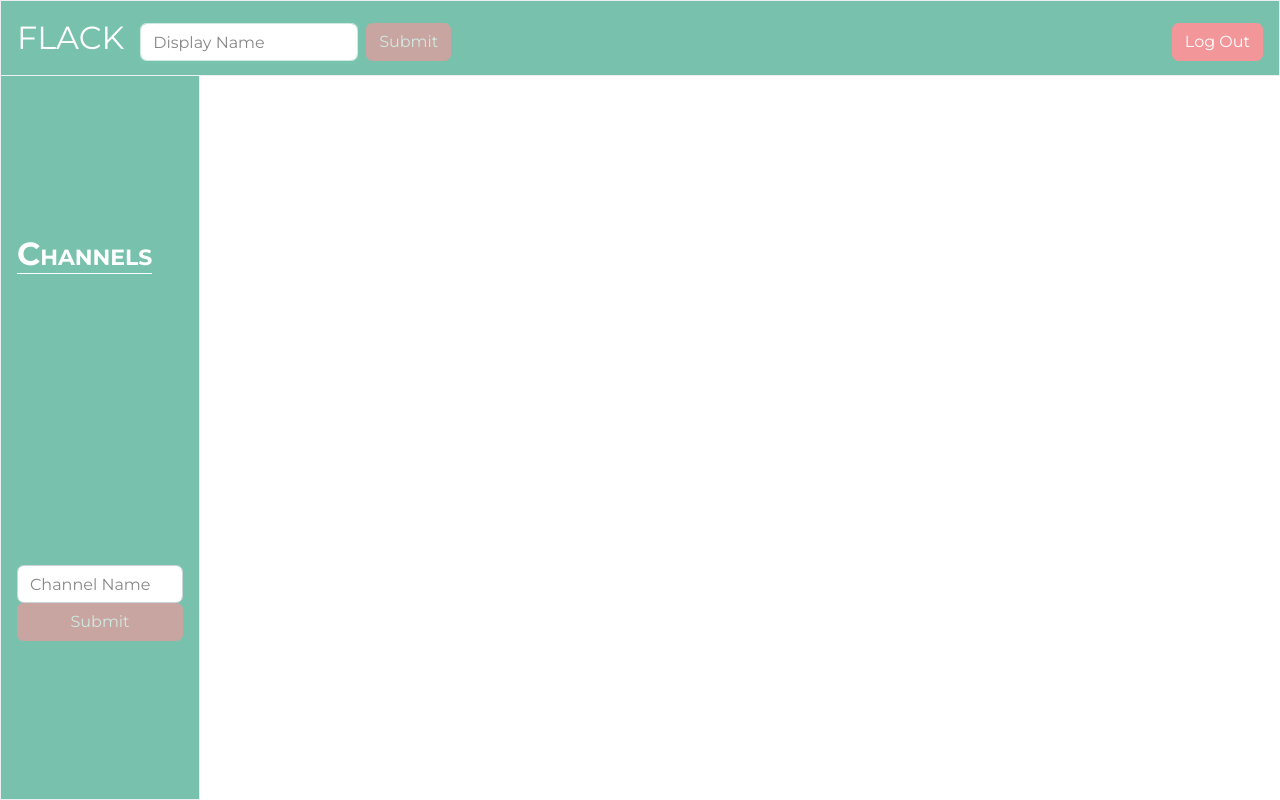
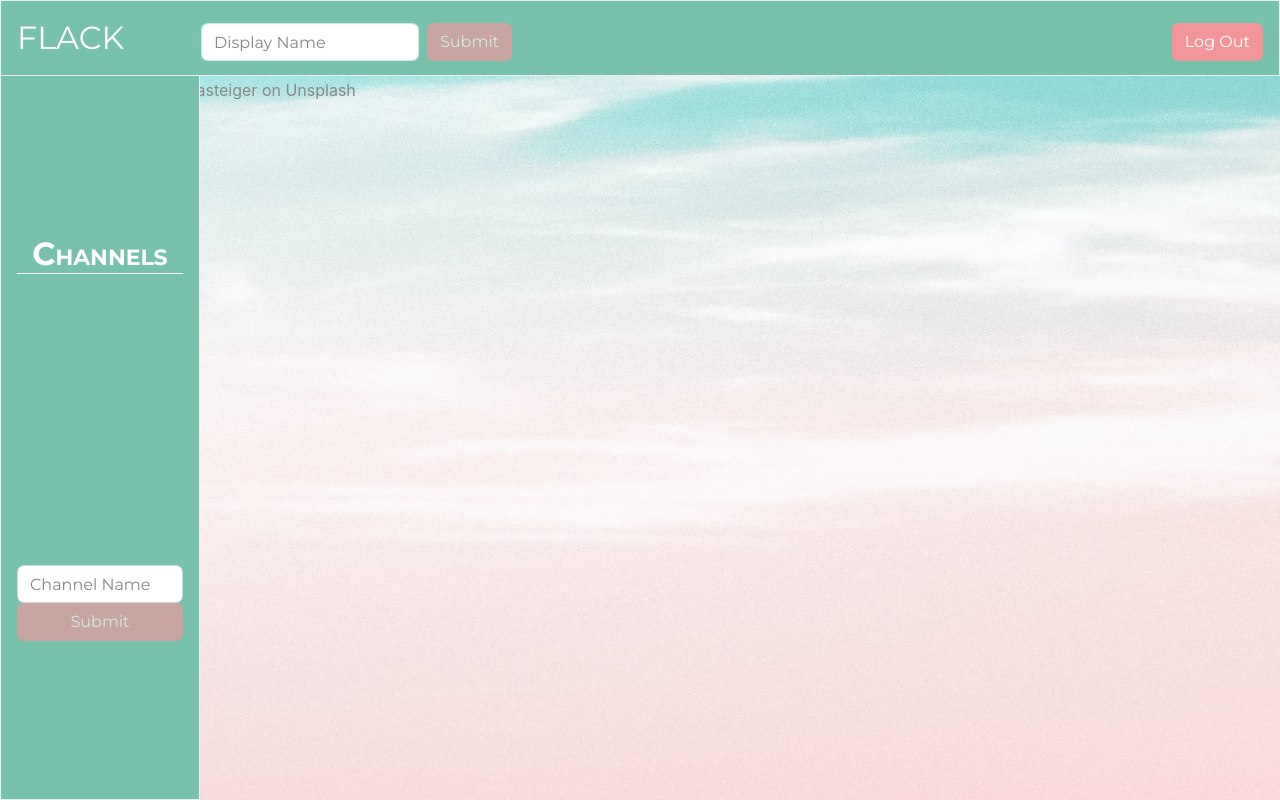
Before and after one commit to alecoad/project2-flack, a Flask app: page / in a window 1280 px wide. Run offline with Flask 2, Linux system fonts and the light colour scheme; some libraries are stand-ins or nearby versions.

Commit message:
Added background image

```diff
--- a/static/styles.css
+++ b/static/styles.css
@@ -1,10 +1,15 @@
 nav .navbar-brand {
     font-size: xx-large;
+    width: 168px;
 }
 
 body {
     /* Keep the body content beneath the fixed navbar */
     padding-top: 70px;
+    background-image: url("/static/eberhard-grossgasteiger-unsplash.jpg");
+    background-color: #fff;
+    background-size: cover;
+    background-position: top right;
 }
 
 .wrapper {
@@ -24,17 +29,19 @@ body {
 }
 
 #sidebar-header {
-    border-bottom: 1px solid #ffffff;
+    border-bottom: 1px solid #fff;
     color: #ffffff;
     font-weight: bold;
     font-variant: small-caps;
     margin-bottom: 24px;
+    width: 100%;
+    text-align: center;
 }
 
 #channel-list li a {
     text-decoration: none;
     font-size: 20px;
-    color: #ffffff;
+    color: #fff;
     display: block;
 }
 
@@ -51,3 +58,5 @@ body {
     margin-right: 16px;
     width: 100%;
 }
+
+style="background-color:black;color:white;text-decoration:none;padding:4px 6px;font-family:-apple-system, BlinkMacSystemFont, &quot;San Francisco&quot;, &quot;Helvetica Neue&quot;, Helvetica, Ubuntu, Roboto, Noto, &quot;Segoe UI&quot;, Arial, sans-serif;font-size:12px;font-weight:bold;line-height:1.2;display:inline-block;border-radius:3px"
--- a/templates/index.html
+++ b/templates/index.html
@@ -86,5 +86,9 @@
                 </div>
             </div>
         </div>
+
+        <footer>
+            Photo by eberhard grossgasteiger on Unsplash
+        </footer>
     </body>
 </html>
```
Also changed, not shown: static/eberhard-grossgasteiger-unsplash.jpg (added).
